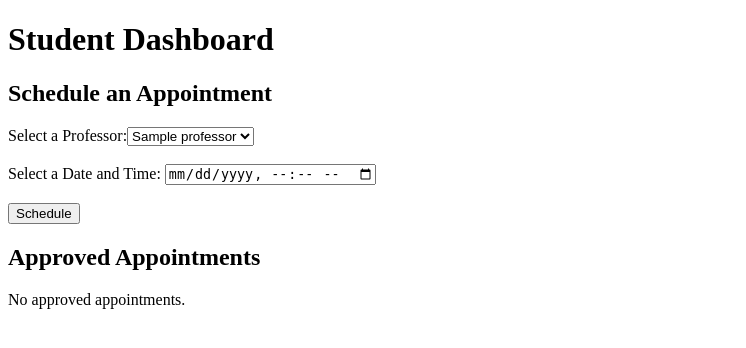
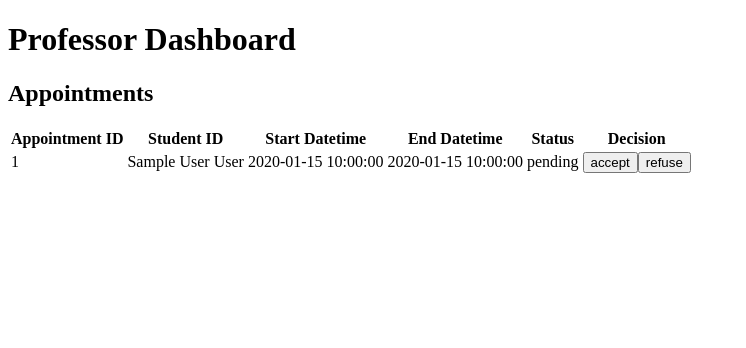
Before and after one commit to bleronsy/SistemiPerKonsultime, a PHP site: page /studenti.php in a window 1280 px wide. Shown: the top 348 px of the page, without its empty margins (0-746 px from the left). Run offline with PHP 8.4, Linux system fonts and the light colour scheme; the visitor is signed in with stand-in values (Sample User, id 1); tables that the repository leaves empty or names only in its code hold one stand-in row (values such as "Sample post").

Commit message:
Adding end time in appointments

```diff
--- a/studenti.php
+++ b/studenti.php
@@ -1,14 +1,11 @@
 <?php
-session_start(); // Start the session
+session_start();
 
 // Check if the form is submitted
 if ($_SERVER['REQUEST_METHOD'] === 'POST') {
-    // Get the selected professor ID and appointment datetime
-    $professorId = $_POST['professor'];
-    $appointmentDatetime = $_POST['datetime'];
-
-    // Get the logged-in student ID from the session
-    $studentId = $_SESSION['student_id'];
+    // Get the appointment ID and decision (accept or refuse)
+    $appointmentId = $_POST['appointment_id'];
+    $decision = $_POST['decision'];
 
     // Connect to the database (replace with your database credentials)
     $servername = 'localhost';
@@ -23,28 +20,49 @@ if ($_SERVER['REQUEST_METHOD'] === 'POST') {
         die('Connection failed: ' . mysqli_connect_error());
     }
 
-    // Insert the appointment into the appointments table
-    $insert_query = "INSERT INTO appointments (student_id, professor_id, datetime, status) VALUES ('$studentId', '$professorId', '$appointmentDatetime', 'pending')";
+    // Update the appointment status based on the decision
+    if ($decision === 'accept') {
+        $status = 'accepted';
+    } else if ($decision === 'refuse') {
+        $status = 'refused';
+    } else {
+        echo 'Invalid decision.';
+        exit();
+    }
 
-    if (mysqli_query($conn, $insert_query)) {
-        echo "Appointment scheduled successfully.";
+    // Prepare the update query
+    $update_query = "UPDATE appointments SET status = '$status' WHERE appointment_id = '$appointmentId'";
+
+    if (mysqli_query($conn, $update_query)) {
+        echo "Appointment status updated successfully.";
     } else {
-        echo "Error scheduling the appointment: " . mysqli_error($conn);
+        echo "Error updating the appointment status: " . mysqli_error($conn);
     }
 
     // Close the database connection
     mysqli_close($conn);
 }
+?>
 
-// Retrieve approved appointments
-$studentId = $_SESSION['student_id']; // Retrieve student ID from session
+<!DOCTYPE html>
+<html>
+<head>
+    <title>Professor Dashboard</title>
+</head>
+<body>
+    <h1>Professor Dashboard</h1>
+    <h2>Appointments</h2>
+    <?php
+    // Retrieve the professor ID from the logged-in professor (replace with your authentication logic)
+    if (isset($_SESSION['professor_id'])) {
+        $professorId = $_SESSION['professor_id'];
 
-// Connect to the database (replace with your database credentials)
         $servername = 'localhost';
         $username = 'root';
         $password_db = '';
         $database = 'pd';
 
+        // Connect to the database (replace with your database credentials)
         $conn = mysqli_connect($servername, $username, $password_db, $database);
 
         // Check connection
@@ -52,51 +70,57 @@ if (!$conn) {
             die('Connection failed: ' . mysqli_connect_error());
         }
 
-// Fetch the approved appointments for the student from the database
-$approved_appointments_query = "SELECT * FROM appointments WHERE student_id = '$studentId' AND status = 'accepted'";
-$approved_appointments_result = mysqli_query($conn, $approved_appointments_query);
-?>
+        // Fetch the list of appointments for the professor from the database
+        $appointments_query = "SELECT * FROM appointments WHERE professor_id = '$professorId'";
+        $appointments_result = mysqli_query($conn, $appointments_query);
 
-<!DOCTYPE html>
-<html>
-<head>
-    <title>Student Dashboard</title>
-</head>
-<body>
-    <h1>Student Dashboard</h1>
-    <h2>Schedule an Appointment</h2>
-    <form method="POST" action="studenti.php">
-        <?php
-        // Fetch the list of professors from the database
-        $professor_query = "SELECT * FROM professors";
-        $professor_result = mysqli_query($conn, $professor_query);
+        if (mysqli_num_rows($appointments_result) > 0) {
+            echo '<table>';
+            echo '<tr><th>Appointment ID</th><th>Student ID</th><th>Start Datetime</th><th>End Datetime</th><th>Status</th><th>Decision</th></tr>';
+            while ($row = mysqli_fetch_assoc($appointments_result)) {
+                echo '<tr>';
+                echo '<td>' . $row['appointment_id'] . '</td>';
+                $studentId = $row['student_id'];
 
-        if (mysqli_num_rows($professor_result) > 0) {
-            echo '<label for="professor">Select a Professor:</label>';
-            echo '<select name="professor" id="professor" required>';
-            while ($row = mysqli_fetch_assoc($professor_result)) {
-                echo '<option value="' . $row['professor_id'] . '">' . $row['professor_name'] . '</option>';
+                // Fetch the student's name and surname from the students table
+                $student_query = "SELECT student_name, student_surname FROM students WHERE student_id = '$studentId'";
+                $student_result = mysqli_query($conn, $student_query);
+
+                if (mysqli_num_rows($student_result) > 0) {
+                    $student_row = mysqli_fetch_assoc($student_result);
+                    $studentName = $student_row['student_name'];
+                    $studentSurname = $student_row['student_surname'];
+                } else {
+                    $studentName = 'Unknown';
+                    $studentSurname = 'Unknown';
                 }
-            echo '</select>';
+
+                echo '<td>' . $studentName . ' ' . $studentSurname . '</td>';
+                echo '<td>' . $row['datetime_start'] . '</td>';
+                echo '<td>' . $row['datetime_end'] . '</td>';
+                echo '<td>' . $row['status'] . '</td>';
+                if ($row['status'] === 'pending') {
+                    echo '<td>';
+                    echo '<form method="POST" action="profesori.php">';
+                    echo '<input type="hidden" name="appointment_id" value="' . $row['appointment_id'] . '">';
+                    echo '<input type="submit" name="decision" value="accept">';
+                    echo '<input type="submit" name="decision" value="refuse">';
+                    echo '</form>';
+                    echo '</td>';
+                } else {
+                    echo '<td></td>';
                 }
-        ?>
-        <br><br>
-        <label for="datetime">Select a Date and Time:</label>
-        <input type="datetime-local" name="datetime" id="datetime" required><br><br>
+                echo '</tr>';
+            }
+            echo '</table>';
+        } else {
+            echo 'No appointments found.';
+        }
 
-        <input type="submit" value="Schedule">
-    </form>
-
-    <h2>Approved Appointments</h2>
-    <?php
-    if (mysqli_num_rows($approved_appointments_result) > 0) {
-        while ($row = mysqli_fetch_assoc($approved_appointments_result)) {
-            echo '<p>Professor: ' . $row['professor_id'] . '</p>';
-            echo '<p>Date and Time: ' . $row['datetime'] . '</p>';
-            echo '<hr>';
-        }
+        // Close the database connection
+        mysqli_close($conn);
     } else {
-        echo 'No approved appointments.';
+        echo 'You are not logged in as a professor.';
     }
     ?>
 </body>
```
Also changed, not shown: profesori.php (+19 -3 lines). Lines whose indentation alone changed are shown as unchanged.
